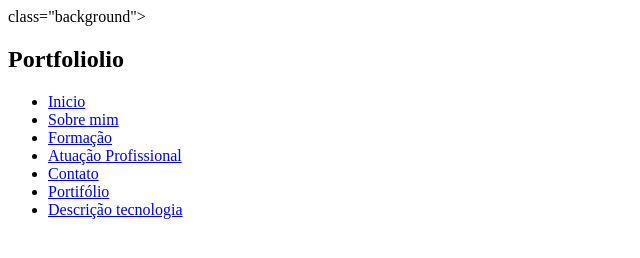
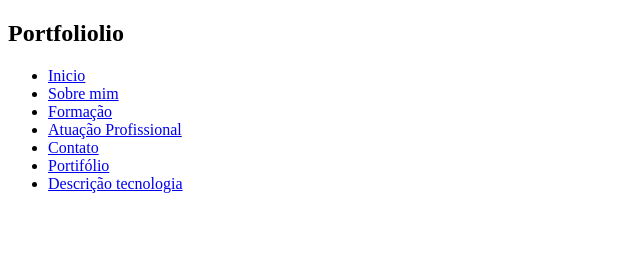
Before and after one commit to EliakimGama/desafio1, a plain HTML site: page index.html in a window 1280 px wide. Shown: the whole page, without its empty margins (0-640 px from the left). Drawn offline with Linux system fonts and the light colour scheme.

Commit message:
ajustando css

```diff
--- /dev/null
+++ b/Style.css
@@ -0,0 +1,6 @@
+*{
+        margin: 0;
+        padding: 0;
+        box-sizing: border-box;
+        font-family: 'Josefin Sans', san;
+}
--- a/index.html
+++ b/index.html
@@ -7,7 +7,7 @@
         <title>Document</title>
     </head>
     <body>
-        <div> class="background">
+        <div class="background">
             <nav>
                 <h2>Portfo<span>lio</span>lio</h2>
                 <ul
```
